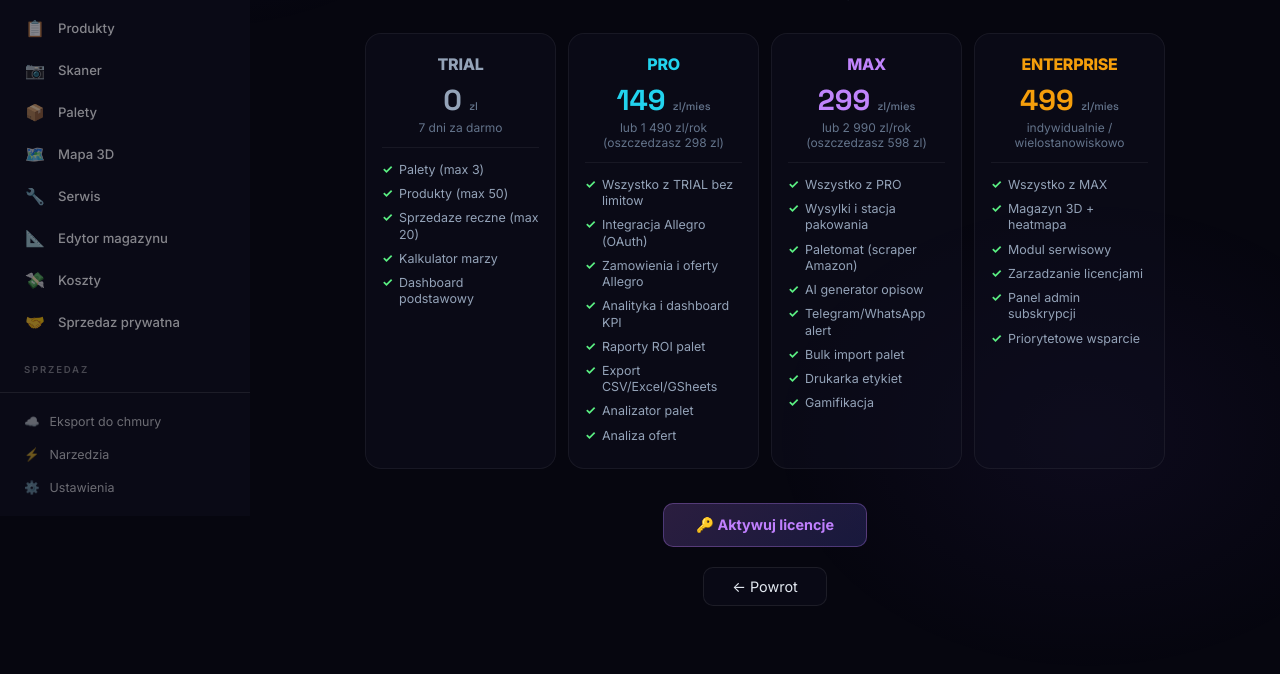
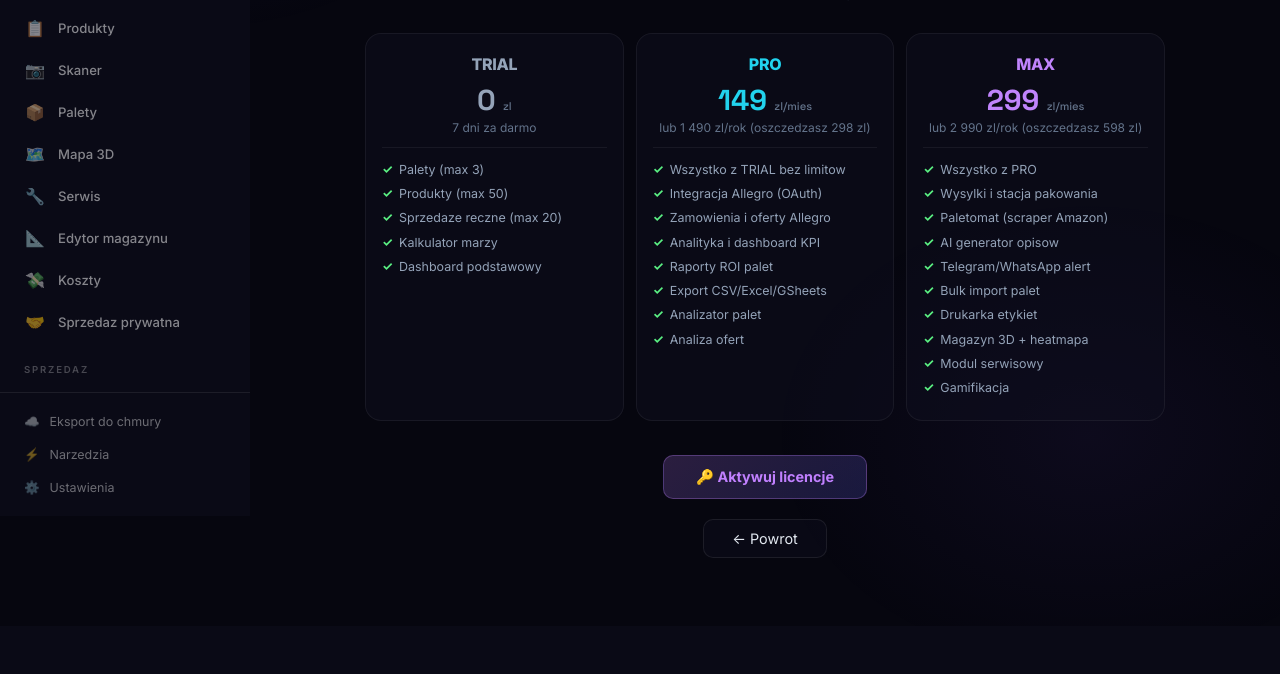
Before and after one commit to Trupson2/akces-hub, a Python web app: template templates/plan_upgrade.html in a window 1280 px wide. Shown: the part 284-958 px from the top of the page. After the commit the page ends 842 px from the top, so only its background shows below. Run offline with Jinja, Linux system fonts and the light colour scheme; the template is opened without the code that fills it, so the values that code supplies are empty.

Commit message:
3 plany klienckie (TRIAL/PRO/MAX), ENTERPRISE tylko admin
- Magazyn 3D i serwis przeniesione do MAX
- ENTERPRISE ukryty z cennika - tylko admin (licencje, subskrypcje)
- plan_upgrade.html: 3 karty zamiast 4

Co-Authored-By: Claude Opus 4.6 (1M context) <noreply@anthropic.com>

```diff
--- a/templates/plan_upgrade.html
+++ b/templates/plan_upgrade.html
@@ -11,8 +11,8 @@
 .plan-required{background:rgba(193,128,255,0.12);color:var(--neon-secondary);border:1px solid rgba(193,128,255,0.3);text-shadow:0 0 6px rgba(193,128,255,0.3)}
 
 /* Pricing cards */
-.pricing-grid{display:grid;grid-template-columns:repeat(4,1fr);gap:12px;margin:24px 0}
-@media(max-width:768px){.pricing-grid{grid-template-columns:1fr 1fr}}
+.pricing-grid{display:grid;grid-template-columns:repeat(3,1fr);gap:12px;margin:24px 0}
+@media(max-width:768px){.pricing-grid{grid-template-columns:1fr}}
 @media(max-width:480px){.pricing-grid{grid-template-columns:1fr}}
 .price-card{border-radius:16px;padding:20px 16px;text-align:center;border:1px solid rgba(255,255,255,0.06);background:rgba(15,15,30,0.5);transition:all 0.2s;position:relative}
 .price-card.recommended{border-color:rgba(193,128,255,0.4);box-shadow:0 0 30px rgba(193,128,255,0.1)}
@@ -90,23 +90,9 @@
                 <li><span class="check">✓</span> Telegram/WhatsApp alert</li>
                 <li><span class="check">✓</span> Bulk import palet</li>
                 <li><span class="check">✓</span> Drukarka etykiet</li>
-                <li><span class="check">✓</span> Gamifikacja</li>
-            </ul>
-        </div>
-
-        <!-- ENTERPRISE -->
-        <div class="price-card {% if current_plan == 'ENTERPRISE' %}current{% elif required_plan == 'ENTERPRISE' %}recommended{% endif %}">
-            <div class="pc-name" style="color:#f59e0b">ENTERPRISE</div>
-            <div class="pc-price" style="color:#f59e0b">499 <small>zl/mies</small></div>
-            <div class="pc-yearly">indywidualnie / wielostanowiskowo</div>
-            <div class="pc-divider"></div>
-            <ul class="pc-features">
-                <li><span class="check">✓</span> Wszystko z MAX</li>
                 <li><span class="check">✓</span> Magazyn 3D + heatmapa</li>
                 <li><span class="check">✓</span> Modul serwisowy</li>
-                <li><span class="check">✓</span> Zarzadzanie licencjami</li>
-                <li><span class="check">✓</span> Panel admin subskrypcji</li>
-                <li><span class="check">✓</span> Priorytetowe wsparcie</li>
+                <li><span class="check">✓</span> Gamifikacja</li>
             </ul>
         </div>
     </div>
```
Also changed, not shown: modules/plan_features.py (+8 -7 lines).
